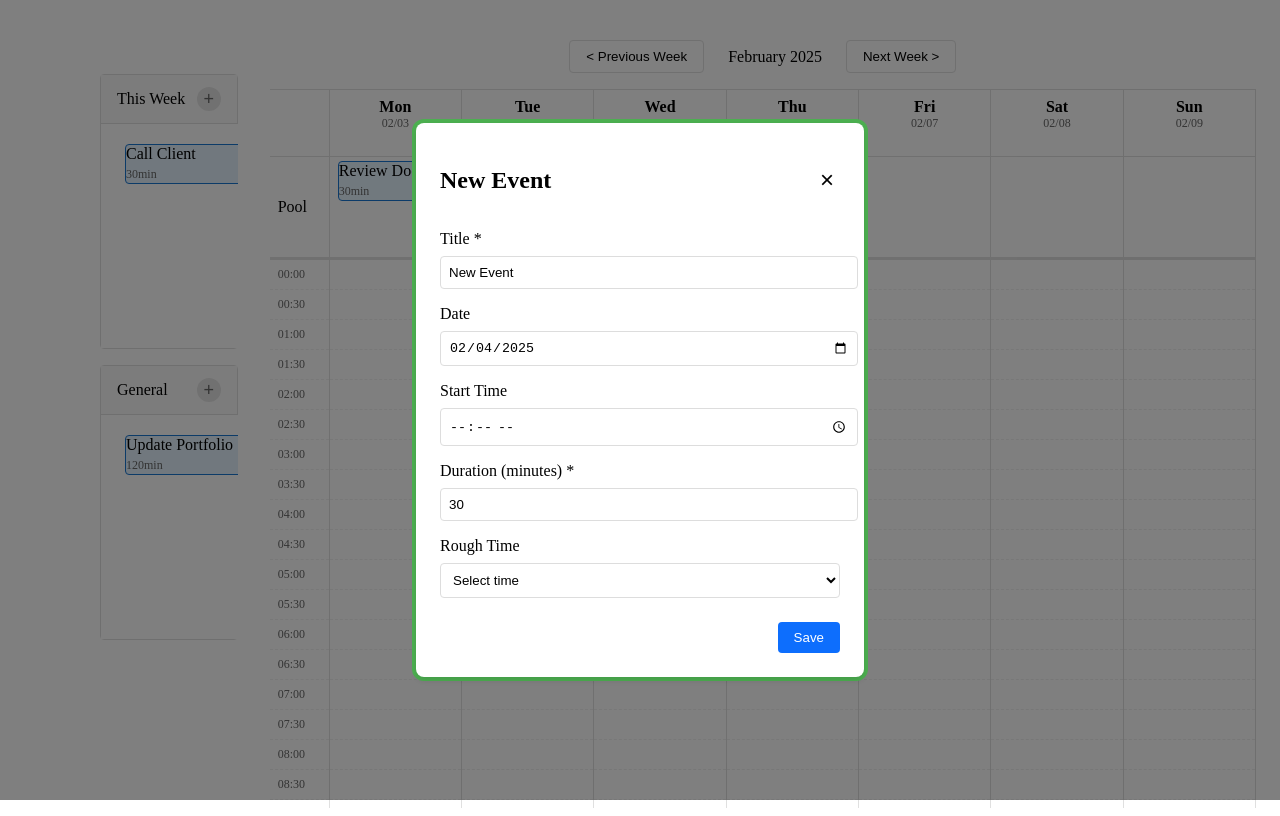
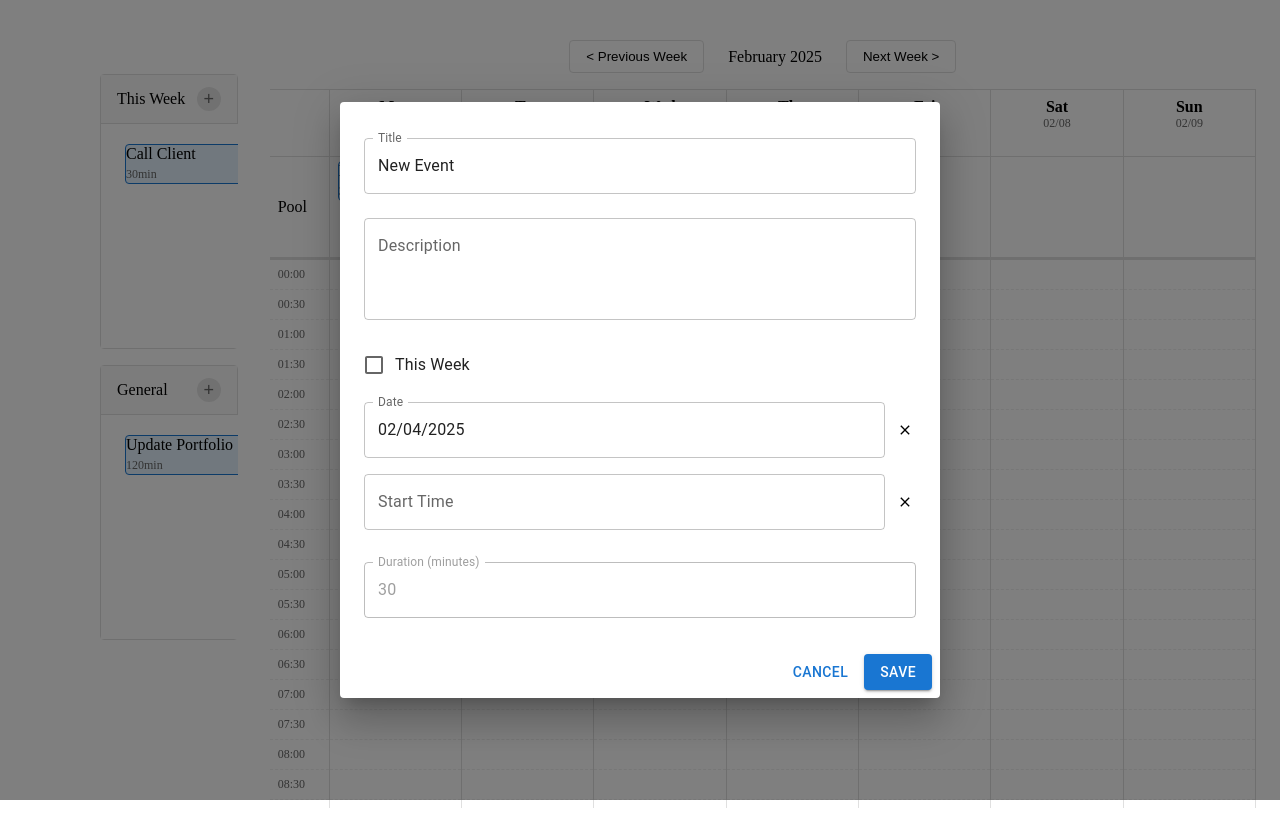
Before and after one commit to psyluo/flexcal, a React (Vite) app: page / in a window 1280 px wide. Both pictures are taken after a click on the element 528 px from the left and 207 px from the top of the page. Built offline with nearby package versions, Linux system fonts and the light colour scheme.

Commit message:
拖拽和功能区完成      - 待解决问题：        - 单击打开菜单 done        - 事件修改逻辑 done        - 下滚状态 hold        - 事件高度        - 样式：事件宽度、配色、一些不知道是什么的颜色

```diff
--- a/package.json
+++ b/package.json
@@ -6,8 +6,12 @@
     "@dnd-kit/core": "^6.3.1",
     "@dnd-kit/sortable": "^10.0.0",
     "@dnd-kit/utilities": "^3.2.2",
+    "@emotion/react": "^11.11.3",
+    "@emotion/styled": "^11.11.0",
+    "@mui/material": "^5.15.3",
+    "@mui/x-date-pickers": "^6.18.6",
     "@types/styled-components": "^5.1.34",
-    "date-fns": "^4.1.0",
+    "date-fns": "^2.30.0",
     "react": "^18.2.0",
     "react-dom": "^18.2.0",
     "styled-components": "^6.1.14"
--- a/src/App.tsx
+++ b/src/App.tsx
@@ -1,6 +1,8 @@
 import React from 'react';
 import styled from 'styled-components';
 import Calendar from './components/Calendar';
+import { LocalizationProvider } from '@mui/x-date-pickers';
+import { AdapterDateFns } from '@mui/x-date-pickers/AdapterDateFns';
 
 const AppContainer = styled.div`
   height: 100vh;
@@ -10,9 +12,11 @@ const AppContainer = styled.div`
 
 const App: React.FC = () => {
   return (
-    <AppContainer>
-      <Calendar />
-    </AppContainer>
+    <LocalizationProvider dateAdapter={AdapterDateFns}>
+      <AppContainer>
+        <Calendar />
+      </AppContainer>
+    </LocalizationProvider>
   );
 };
 
--- a/src/components/EventDialog.tsx
+++ b/src/components/EventDialog.tsx
@@ -1,136 +1,47 @@
 import React, { useState } from 'react';
 import styled from 'styled-components';
-import { CalendarEvent } from '../types';
-import { format, addMinutes, parse } from 'date-fns';
+import { Dialog, DialogContent, TextField, DialogActions, Button, FormControlLabel, Checkbox } from '@mui/material';
+import { DatePicker } from '@mui/x-date-pickers/DatePicker';
+import { TimePicker } from '@mui/x-date-pickers/TimePicker';
+import { LocalizationProvider } from '@mui/x-date-pickers/LocalizationProvider';
+import { AdapterDateFns } from '@mui/x-date-pickers/AdapterDateFns';
+import { CalendarEvent, EventType } from '../types';
+import { format } from 'date-fns';
 
-const DialogOverlay = styled.div`
-  position: fixed;
-  top: 0;
-  left: 0;
-  right: 0;
-  bottom: 0;
-  background: rgba(0, 0, 0, 0.5);
+const ClearButton = styled.button`
+  width: 24px;
+  height: 24px;
+  border: none;
+  background: transparent;
+  color: #666;
+  cursor: pointer;
   display: flex;
   align-items: center;
   justify-content: center;
-  z-index: 9999;
-`;
-
-const DialogContent = styled.div`
-  background: white;
-  padding: 24px;
-  border-radius: 8px;
-  min-width: 400px;
-  box-shadow: 0 4px 6px rgba(0, 0, 0, 0.1), 0 0 0 4px #4CAF50;
-  position: relative;
-  z-index: 10000;
-`;
-
-const FormGroup = styled.div`
-  margin-bottom: 16px;
-`;
-
-const Label = styled.label`
-  display: block;
-  margin-bottom: 8px;
-  font-weight: 500;
-`;
-
-const Input = styled.input`
-  width: 100%;
-  padding: 8px;
-  border: 1px solid #ddd;
-  border-radius: 4px;
-`;
-
-const ButtonGroup = styled.div`
-  display: flex;
-  justify-content: space-between;
-  margin-top: 24px;
-`;
-
-const Button = styled.button<{ $danger?: boolean }>`
-  padding: 8px 16px;
-  border: none;
-  border-radius: 4px;
-  background: ${props => props.$danger ? '#dc3545' : '#0d6efd'};
-  color: white;
-  cursor: pointer;
+  padding: 0;
+  margin-left: 8px;
 
   &:hover {
-    background: ${props => props.$danger ? '#c82333' : '#0b5ed7'};
+    color: #f44336;
+  }
+
+  svg {
+    width: 16px;
+    height: 16px;
   }
 `;
 
-const FormRow = styled.div`
+const FieldWrapper = styled.div`
   display: flex;
-  gap: 16px;
-  margin-bottom: 16px;
-`;
-
-const FormColumn = styled.div`
-  flex: 1;
-`;
-
-const DialogHeader = styled.div`
-  display: flex;
-  justify-content: space-between;
   align-items: center;
   margin-bottom: 16px;
-`;
-
-const CloseButton = styled.button`
-  background: none;
-  border: none;
-  font-size: 1.5rem;
-  cursor: pointer;
-`;
-
-const DialogBody = styled.div`
-  margin-bottom: 24px;
-`;
-
-const DialogFooter = styled.div`
-  display: flex;
-  justify-content: space-between;
-  align-items: center;
-`;
-
-const DeleteButton = styled.button`
-  background: none;
-  border: none;
-  color: #dc3545;
-  cursor: pointer;
-`;
-
-const SaveButton = styled.button`
-  padding: 8px 16px;
-  border: none;
-  border-radius: 4px;
-  background: #0d6efd;
-  color: white;
-  cursor: pointer;
-  margin-left: auto;
-
-  &:disabled {
-    background: #6c757d;
-    cursor: not-allowed;
-  }
-`;
-
-const Select = styled.select`
-  width: 100%;
-  padding: 8px;
-  border: 1px solid #ddd;
-  border-radius: 4px;
-  background-color: white;
 `;
 
 interface EventDialogProps {
   event: CalendarEvent;
   onClose: () => void;
   onSave: (event: CalendarEvent) => void;
-  onDelete: (eventId: string) => void;
+  onDelete?: (event: CalendarEvent) => void;
 }
 
 const EventDialog: React.FC<EventDialogProps> = ({
@@ -140,95 +51,131 @@ const EventDialog: React.FC<EventDialogProps> = ({
   onDelete,
 }) => {
   const [title, setTitle] = useState(event.title);
-  const [date, setDate] = useState(event.date?.toISOString().split('T')[0] || '');
+  const [description, setDescription] = useState(event.description || '');
+  const [date, setDate] = useState<Date | null>(event.date ? new Date(event.date) : null);
   const [startTime, setStartTime] = useState(event.startTime || '');
   const [duration, setDuration] = useState(event.duration || 30);
-  const [roughTime, setRoughTime] = useState(event.roughTime || '');
+  const [isThisWeek, setIsThisWeek] = useState(event.type === 'thisWeek');
+
+  // 根据当前状态推导事件类型
+  const deriveEventType = (
+    hasDate: boolean,
+    hasTime: boolean,
+    isThisWeek: boolean
+  ): EventType => {
+    if (hasDate && hasTime) return 'scheduled';
+    if (hasDate) return 'pool';
+    if (isThisWeek) return 'thisWeek';
+    return 'general';
+  };
 
   const handleSave = () => {
-    const updatedEvent: CalendarEvent = {
+    const type = deriveEventType(!!date, !!startTime, isThisWeek);
+    onSave({
       ...event,
       title,
-      duration,
-      ...(date ? { date: new Date(date) } : {}),
-      ...(startTime ? { startTime } : {}),
-      ...(roughTime ? { roughTime } : {})
+      description,
+      type,
+      date: date ? format(date, 'yyyy-MM-dd') : undefined,
+      startTime: startTime || undefined,
+      duration: type === 'scheduled' ? duration : undefined,
+    });
   };
-    onSave(updatedEvent);
+
+  const handleThisWeekChange = (checked: boolean) => {
+    setIsThisWeek(checked);
+    if (checked) {
+      // 如果勾选"本周"，清除日期和时间
+      setDate(null);
+      setStartTime('');
+    }
   };
 
   return (
-    <DialogOverlay onClick={onClose}>
-      <DialogContent onClick={e => e.stopPropagation()}>
-        <DialogHeader>
-          <h2>{event.id.startsWith('new-') ? 'New Event' : 'Edit Event'}</h2>
-          <CloseButton onClick={onClose}>&times;</CloseButton>
-        </DialogHeader>
-
-        <DialogBody>
-          <FormGroup>
-            <Label>Title *</Label>
-            <Input
+    <LocalizationProvider dateAdapter={AdapterDateFns}>
+      <Dialog open onClose={onClose} maxWidth="sm" fullWidth>
+        <DialogContent>
+          <TextField
+            fullWidth
+            label="Title"
             value={title}
             onChange={(e) => setTitle(e.target.value)}
-              placeholder="Event title"
-              required
+            margin="normal"
           />
-          </FormGroup>
 
-          <FormGroup>
-            <Label>Date</Label>
-            <Input
-              type="date"
+          <TextField
+            fullWidth
+            label="Description"
+            value={description}
+            onChange={(e) => setDescription(e.target.value)}
+            multiline
+            rows={3}
+            margin="normal"
+          />
+
+          <FormControlLabel
+            control={
+              <Checkbox
+                checked={isThisWeek}
+                onChange={(e) => handleThisWeekChange(e.target.checked)}
+              />
+            }
+            label="This Week"
+            style={{ marginTop: 16, marginBottom: 16 }}
+          />
+
+          <FieldWrapper>
+            <DatePicker
+              label="Date"
               value={date}
-              onChange={(e) => setDate(e.target.value)}
+              onChange={setDate}
+              slotProps={{ textField: { fullWidth: true } }}
             />
-          </FormGroup>
+            <ClearButton onClick={() => setDate(null)}>
+              <svg viewBox="0 0 24 24">
+                <path d="M19 6.41L17.59 5 12 10.59 6.41 5 5 6.41 10.59 12 5 17.59 6.41 19 12 13.41 17.59 19 19 17.59 13.41 12z"/>
+              </svg>
+            </ClearButton>
+          </FieldWrapper>
 
-          <FormGroup>
-            <Label>Start Time</Label>
-            <Input
-              type="time"
-              value={startTime}
-              onChange={(e) => setStartTime(e.target.value)}
+          <FieldWrapper>
+            <TimePicker
+              label="Start Time"
+              value={startTime ? new Date(`2000-01-01T${startTime}`) : null}
+              onChange={(date) => setStartTime(date ? format(date, 'HH:mm') : '')}
+              disabled={!date}
+              slotProps={{ textField: { fullWidth: true } }}
             />
-          </FormGroup>
+            <ClearButton onClick={() => setStartTime('')} disabled={!date}>
+              <svg viewBox="0 0 24 24">
+                <path d="M19 6.41L17.59 5 12 10.59 6.41 5 5 6.41 10.59 12 5 17.59 6.41 19 12 13.41 17.59 19 19 17.59 13.41 12z"/>
+              </svg>
+            </ClearButton>
+          </FieldWrapper>
 
-          <FormGroup>
-            <Label>Duration (minutes) *</Label>
-            <Input
+          <TextField
+            fullWidth
+            label="Duration (minutes)"
             type="number"
             value={duration}
             onChange={(e) => setDuration(Number(e.target.value))}
-              min="1"
-              required
+            disabled={!date || !startTime}
+            margin="normal"
           />
-          </FormGroup>
-
-          <FormGroup>
-            <Label>Rough Time</Label>
-            <Select
-              value={roughTime}
-              onChange={(e) => setRoughTime(e.target.value)}
-            >
-              <option value="">Select time</option>
-              <option value="this-week">This Week</option>
-            </Select>
-          </FormGroup>
-        </DialogBody>
-
-        <DialogFooter>
-          {!event.id.startsWith('new-') && (
-            <DeleteButton onClick={() => onDelete(event.id)}>
+        </DialogContent>
+        <DialogActions>
+          {onDelete && !event.id.startsWith('new-') && (
+            <Button onClick={() => onDelete(event)} color="error">
               Delete
-            </DeleteButton>
+            </Button>
           )}
-          <SaveButton onClick={handleSave} disabled={!title || !duration}>
+          <Button onClick={onClose}>Cancel</Button>
+          <Button onClick={handleSave} variant="contained" disabled={!title}>
             Save
-          </SaveButton>
-        </DialogFooter>
-      </DialogContent>
-    </DialogOverlay>
+          </Button>
+        </DialogActions>
+      </Dialog>
+    </LocalizationProvider>
   );
 };
 
```
Also changed, not shown: src/types/index.ts (+6 -7 lines), 1 other file (tests, documents, lock files or other folders). Lines whose indentation alone changed are shown as unchanged.
